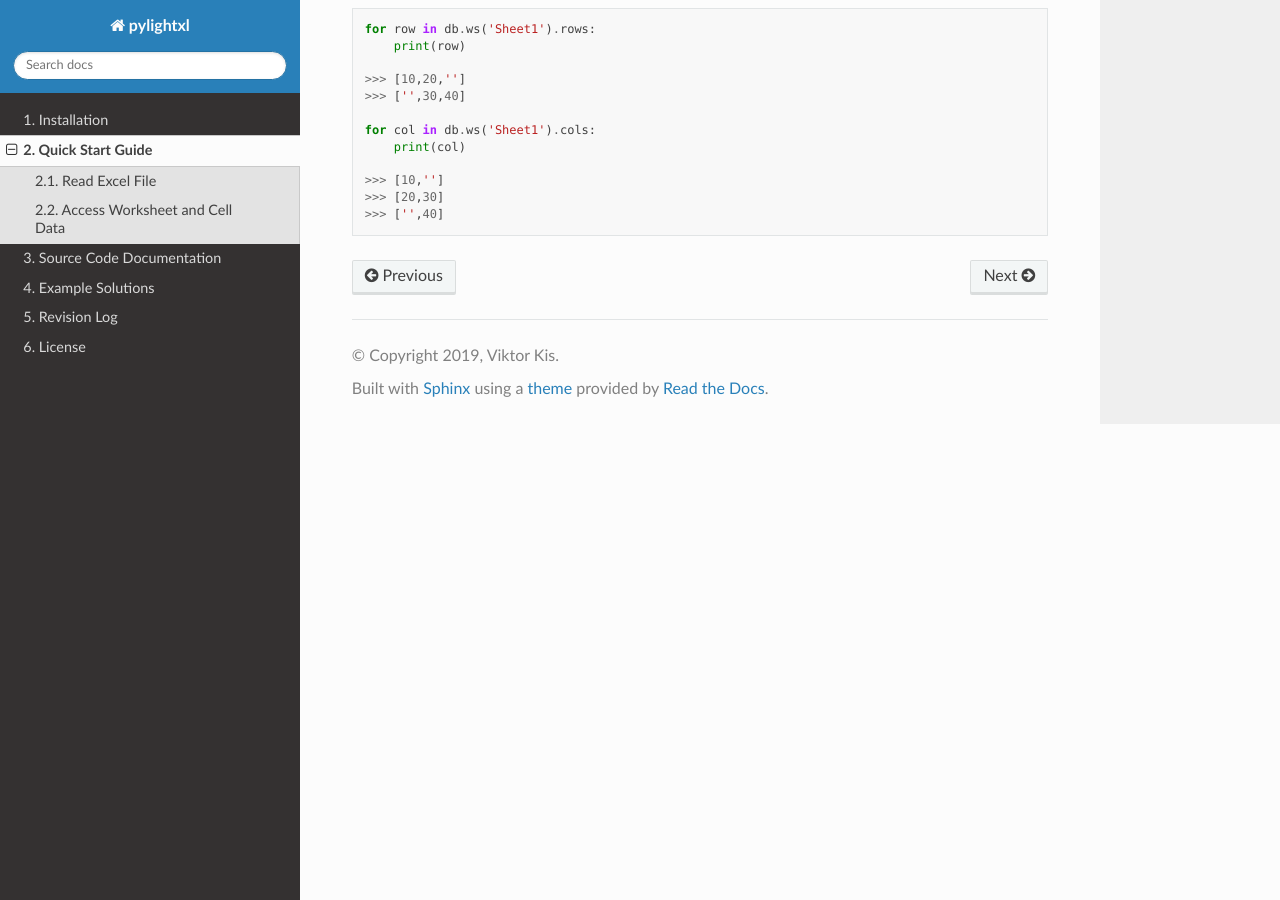
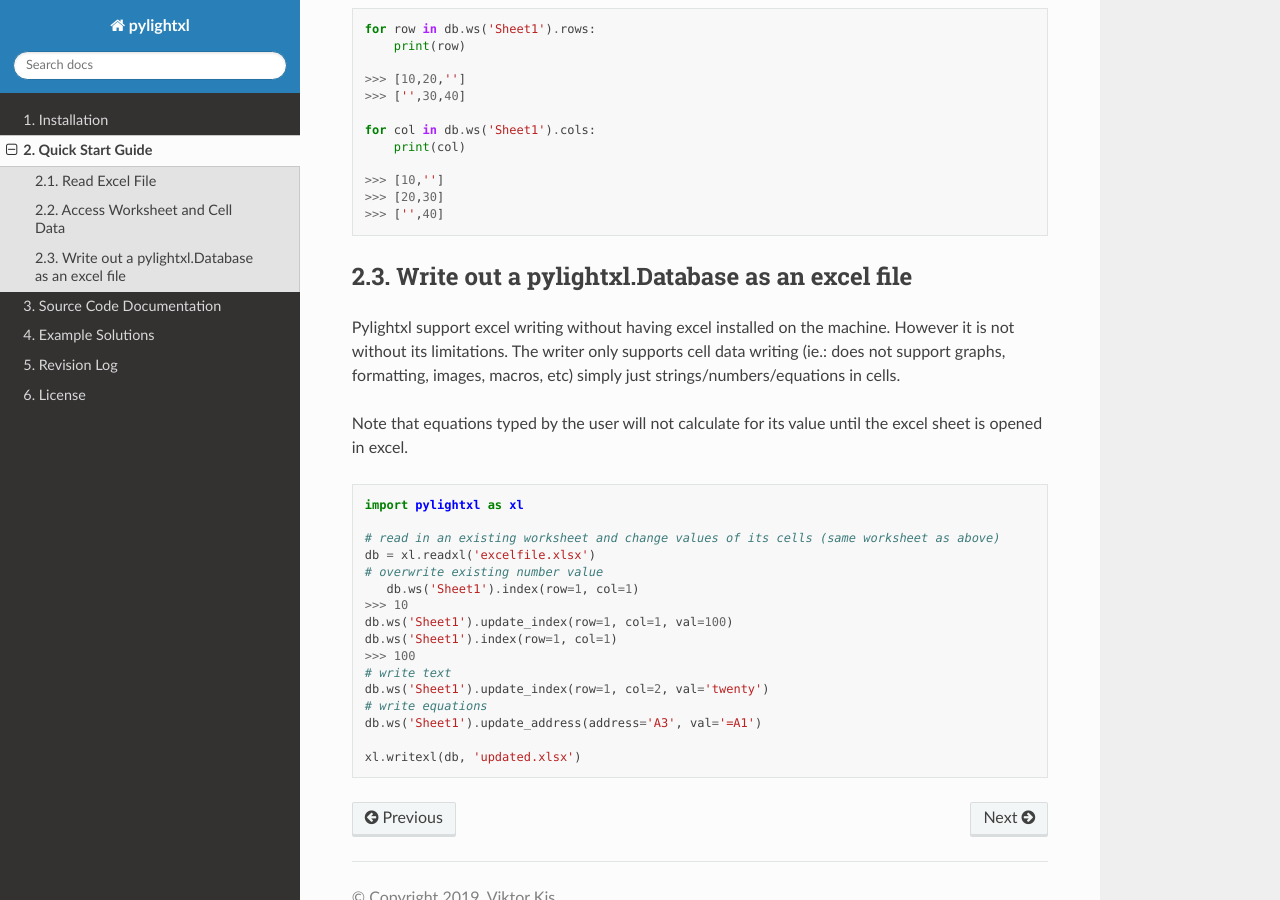
Before and after one commit to PydPiper/pylightxl, a Sphinx documentation site: the page built from doc/source/quickstart.rst, in a window 1280 px wide and 900 px high, scrolled down 2018 px. Built offline with Sphinx 7.4.7 and the Read the Docs theme 2.0.0, drawn with Linux system fonts in a browser that asks for light colours.

Commit message:
updated to v4.1 to add database functions for editing cell values by users

```diff
--- a/doc/source/index.rst
+++ b/doc/source/index.rst
@@ -37,7 +37,7 @@ High-Level Feature Summary
 
 - Worksheet data size is consistent for each row/col. Any data that is empty will return a ''
 
-- Writer now working in v1.4
+- Writer now working in v1.41 (please see limitations)
 
 
 Limitations
@@ -46,7 +46,11 @@ Although every effort was made to support a variety of users, the following limi
 
 - Does not support ``.xls`` files (Microsoft Excel 2003 and older files)
 
+- Writer does not support anything other than cell data (no graphs, images, macros, formatting will be saved)
+
 - Does not support worksheet cell data more than 536,870,912 cells (32-bit list limitation)
+
+
 
 
 .. toctree::
--- a/doc/source/quickstart.rst
+++ b/doc/source/quickstart.rst
@@ -107,3 +107,30 @@ following cell content:
     >>> [10,'']
     >>> [20,30]
     >>> ['',40]
+
+Write out a pylightxl.Database as an excel file
+-----------------------------------------------
+Pylightxl support excel writing without having excel installed on the machine. However it is not without
+its limitations. The writer only supports cell data writing (ie.: does not support graphs, formatting, images,
+macros, etc) simply just strings/numbers/equations in cells.
+
+Note that equations typed by the user will not calculate for its value until the excel sheet is opened in excel.
+
+.. code-block:: python
+
+   import pylightxl as xl
+
+   # read in an existing worksheet and change values of its cells (same worksheet as above)
+   db = xl.readxl('excelfile.xlsx')
+   # overwrite existing number value
+      db.ws('Sheet1').index(row=1, col=1)
+   >>> 10
+   db.ws('Sheet1').update_index(row=1, col=1, val=100)
+   db.ws('Sheet1').index(row=1, col=1)
+   >>> 100
+   # write text
+   db.ws('Sheet1').update_index(row=1, col=2, val='twenty')
+   # write equations
+   db.ws('Sheet1').update_address(address='A3', val='=A1')
+
+   xl.writexl(db, 'updated.xlsx')
--- a/doc/source/revlog.rst
+++ b/doc/source/revlog.rst
@@ -6,10 +6,12 @@ in-work version 1.5
 - additional database indexing features
 - performance
 
-pypi version 1.4
+pypi version 1.41
 -------------------
 - new-feature: write new excel file from pylightxl.Database
 - new-feature: write to existing excel file from pylightxl.Database
+- new-feature: db.update_index(row, col, val) for user defined cell values
+- new-feature: db.update_address(address, val) for user defined cell values
 - bug fix for reading user defined sheets
 - bug fix for mis-alignment of reading user defined sheets and xml files
 
--- a/pylightxl/__init__.py
+++ b/pylightxl/__init__.py
@@ -1,2 +1,3 @@
 from .readxl import readxl
 from .writexl import writexl
+from .database import Database
--- a/setup.py
+++ b/setup.py
@@ -5,7 +5,7 @@ with open("README.md", "r") as fh:
 
 setuptools.setup(
     name="pylightxl", # Replace with your own username
-    version="1.4",
+    version="1.41",
     author="Viktor Kis",
     author_email="",
     description="A light weight excel read/writer for python27 and python3 with no dependencies",
```
Also changed, not shown: README.md (+12 -2 lines), 1 other file.
